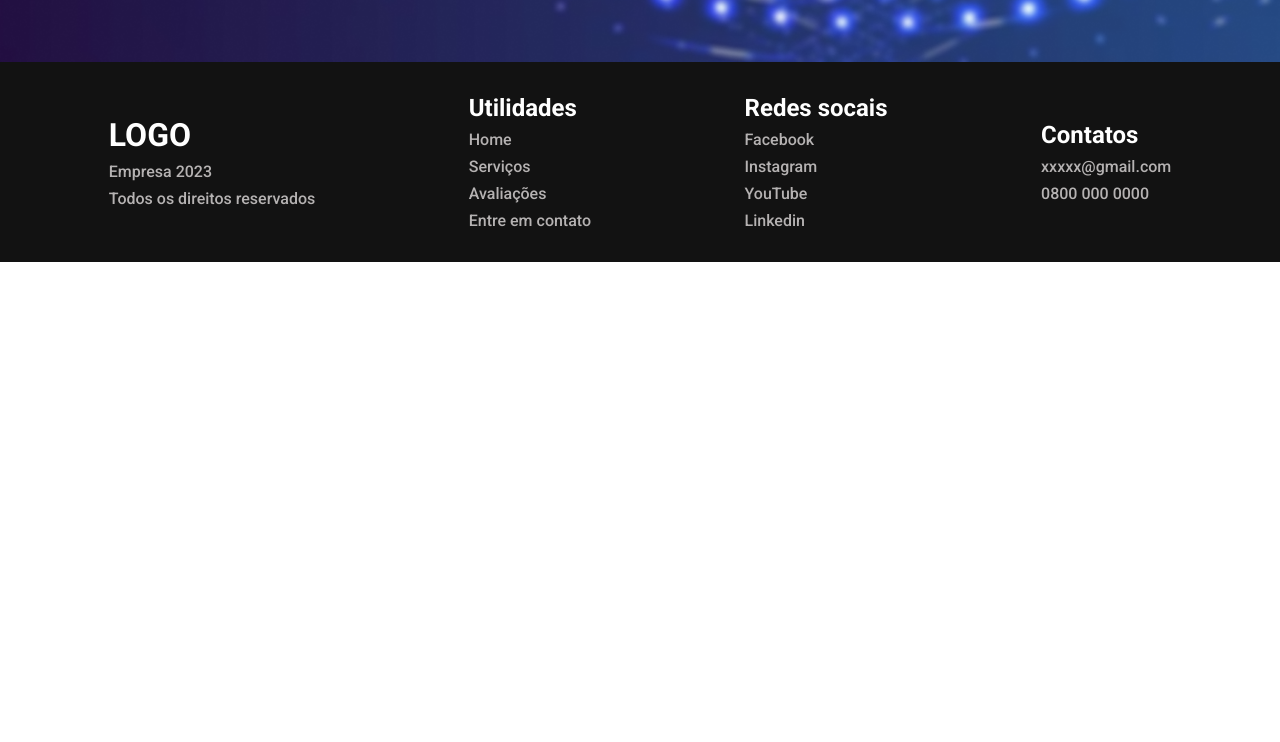
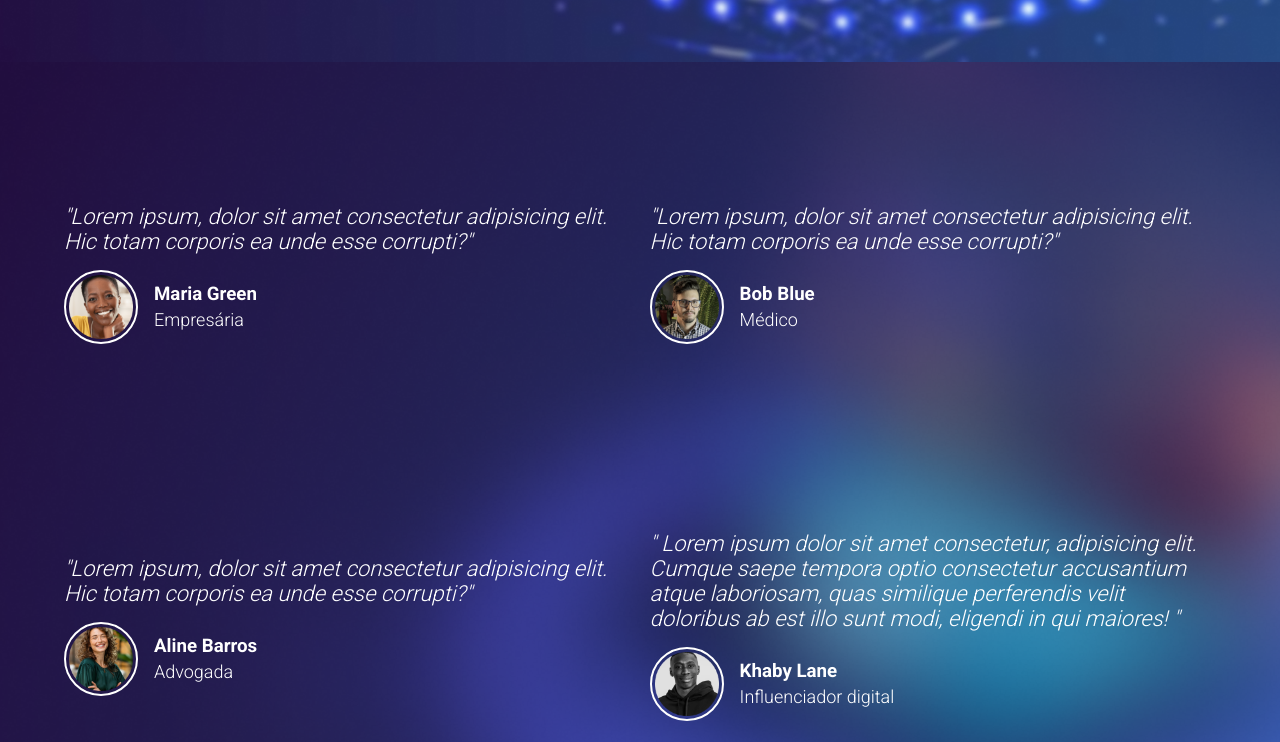
Before and after one commit to devid8642/wave_dev_lp, a plain HTML site: page index.html in a window 1280 px wide. Shown: the part 1538-2280 px from the top of the page. Before the commit the page ends 1800 px from the top, so only its background shows below. Drawn offline with Linux system fonts and the light colour scheme.

Commit message:
section assessments

```diff
--- a/index.html
+++ b/index.html
@@ -61,6 +61,71 @@
           </div>
         </div>
       </section>
+
+      <section id="assessments">
+        <div class="assessments-container">
+          <i>
+            "Lorem ipsum, dolor sit amet consectetur adipisicing elit. Hic totam
+            corporis ea unde esse corrupti?"
+          </i>
+          <span class="person">
+            <div class="border-image">
+              <img src="./assets/person1.png" alt="person1" />
+            </div>
+            <span class="person-data">
+              <h3>Maria Green</h3>
+              <p>Empresária</p>
+            </span>
+          </span>
+        </div>
+        <div class="assessments-container">
+          <i>
+            "Lorem ipsum, dolor sit amet consectetur adipisicing elit. Hic totam
+            corporis ea unde esse corrupti?"
+          </i>
+          <span class="person">
+            <div class="border-image">
+              <img src="./assets/person2.png" alt="person2" />
+            </div>
+            <span class="person-data">
+              <h3>Bob Blue</h3>
+              <p>Médico</p>
+            </span>
+          </span>
+        </div>
+        <div class="assessments-container">
+          <i>
+            "Lorem ipsum, dolor sit amet consectetur adipisicing elit. Hic totam
+            corporis ea unde esse corrupti?"
+          </i>
+          <span class="person">
+            <div class="border-image">
+              <img src="./assets/person3.png" alt="person3" />
+            </div>
+            <span class="person-data">
+              <h3>Aline Barros</h3>
+              <p>Advogada</p>
+            </span>
+          </span>
+        </div>
+        <div class="assessments-container">
+          <i>
+            " Lorem ipsum dolor sit amet consectetur, adipisicing elit. Cumque
+            saepe tempora optio consectetur accusantium atque laboriosam, quas
+            similique perferendis velit doloribus ab est illo sunt modi,
+            eligendi in qui maiores! "
+          </i>
+          <span class="person">
+            <div class="border-image">
+              <img src="./assets/person4.png" alt="person4" />
+            </div>
+            <span class="person-data">
+              <h3>Khaby Lane</h3>
+              <p>Influenciador digital</p>
+            </span>
+          </span>
+        </div>
+      </section>
     </main>
 
     <footer>
--- a/styles/style.css
+++ b/styles/style.css
@@ -138,6 +138,57 @@ nav{
     color: #121212;
 }
 
+#assessments{
+    background-image: url("../assets/assessments.png");
+    background-size: cover;
+    background-position: center;
+    margin: 0;
+    height: 100vh;
+    place-items: center;
+    padding: 64px;
+    width: 100%;
+    display: grid;
+    gap: 32px;
+    grid-template-columns: auto auto;
+    grid-template-rows: auto auto;
+}
+
+#assessments img{
+    height: 64px;
+}
+
+.assessments-container{
+    display: flex;
+    flex-direction: column;
+    gap: 16px;
+}
+
+.assessments-container i{
+    font-weight: lighter;
+    font-size: 22px;
+}
+
+.person{
+    display: flex;
+    align-items: center;
+    gap: 16px;
+}
+
+.person p{
+    margin-top: 4px;
+    font-weight: lighter;
+    font-size: 18px;
+}
+
+.border-image{
+    border: solid 2px white;
+    border-radius: 50%;
+    display: flex;
+    align-items: center;
+    padding: 3px;
+    width: auto;
+}
+
 
 footer{
     background-color: #121212;
```
Also changed, not shown: assets/assessments.png (added), assets/person1.png (added), assets/person2.png (added), assets/person3.png (added), assets/person4.png (added).
